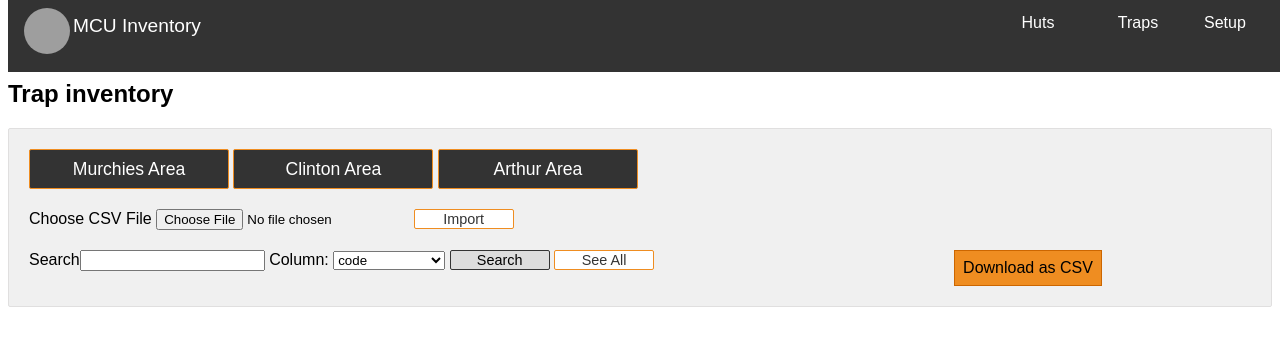
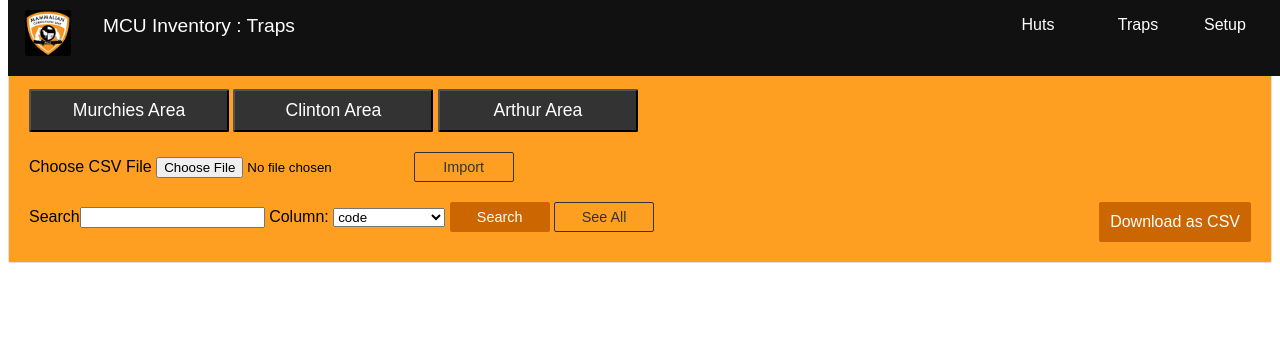
Before and after one commit to yaorasa/MCUDB, a PHP site: page /MCU/mcutrap.php in a window 1280 px wide. Shown: the top 346 px of the page. Run offline with PHP 8.4, Linux system fonts and the light colour scheme; data that the repository does not hold is empty; grey boxes are pictures that could not be loaded.

Commit message:
Added styling to trap page

```diff
--- a/mcutrap.php
+++ b/mcutrap.php
@@ -439,11 +439,12 @@ if (isset($_POST["import"])) {
         }
 
         .outer-scontainer {
-            background: #F0F0F0;
+            background: #FF9F21;
             border: #e0dfdf 1px solid;
             padding: 20px;
             border-radius: 2px;
             width: auto;
+            padding-top: 80px;
         }
 
         .input-row {
@@ -452,28 +453,31 @@ if (isset($_POST["import"])) {
         }
 
         .btn-submit {
-            background: white;
-            border: #EF8D21 1px solid;
+            background: #FF9F21;
+            border: #333 1px solid;
+            /* darker orange #CC6600*/
             color: #333;
             font-size: 0.9em;
             width: 100px;
             border-radius: 2px;
             cursor: pointer;
+            padding:6px;
         }
 
         .btn-search {
-            border: 1px solid #333;
-            color: #000;
-            background-color: #ddd;
+            border: 1px solid #CC6600;
+            color: #fff;
+            background-color: #CC6600;
             font-size: 0.9em;
             width: 100px;
             border-radius: 2px;
             cursor: pointer;
+            padding:6px;
         }
 
         .btn-area {
             background: #333;
-            border: #EF8D21 1px solid;
+            /* border: #EF8D21 1px solid; */
             color: white;
             font-size: 1.1em;
             width: 200px;
@@ -535,27 +539,27 @@ if (isset($_POST["import"])) {
         a.export:visited {
             display: inline-block;
             text-decoration: none;
-            background: #EF8D21;
+            background: #CC6600;
             border: #CC6600 1px solid;
-            color: black;
-
-            padding: 8px;
-            margin-left: 300px;
+            color: #fff;
+            padding: 10px;
+            border-radius: 2px;
         }
 
         .searchExport {
             display: flex;
-            justify-content: flex-start;
+            justify-content: space-between;
             align-items: flex-start;
+
         }
 
         .navbar {
             display: grid;
-            grid-template-columns: 50px 1fr 100px 100px 100px;
+            grid-template-columns: 80px 1fr 100px 100px 100px;
             overflow: hidden;
             position: fixed;
             top: 0px !important;
-            background-color: #333;
+            background-color: #111;
             width: 100%;
         }
 
@@ -564,7 +568,7 @@ if (isset($_POST["import"])) {
             font-size: 16px;
             color: white;
             text-align: center;
-            padding: 14px 16px;
+            padding: 16px 16px;
             text-decoration: none;
         }
 
@@ -578,7 +582,7 @@ if (isset($_POST["import"])) {
             border: none;
             outline: none;
             color: white;
-            padding: 14px 16px;
+            padding: 16px 16px;
             background-color: inherit;
             font-family: inherit;
             margin: 0;
@@ -601,7 +605,7 @@ if (isset($_POST["import"])) {
         .dropdown-content a {
             float: none;
             color: black;
-            padding: 12px 16px;
+            padding: 5px;
             text-decoration: none;
             display: block;
             text-align: left;
@@ -623,15 +627,14 @@ if (isset($_POST["import"])) {
             margin: 15px;
         }
 
-        h2 {
-            padding-top: 60px;
-            ;
-        }
+        /* h2 {
+            padding-top: 80px;
+        } */
 
         .logo-image img {
             width: 46px;
             height: 46px;
-            border-radius: 50%;
+            border-radius: 5%;
             overflow: hidden;
             margin-top: -6px;
         }
@@ -693,18 +696,19 @@ if (isset($_POST["import"])) {
             link.click();
             document.body.removeChild(link);
         }
+
     </script>
 </head>
 
 
 <body>
     <div class="navbar sticky">
-        <a class="navbar-brand" href="/">
+        <a class="navbar-brand" href="http://localhost/MCU/mcuDB/mcutrap.php">
             <div class="logo-image">
-                <img src="https://static.wikia.nocookie.net/disney/images/6/69/Marvel_Cinematic_Universe_Logo.png/revision/latest?cb=20160729172402" class="img-fluid">
+                <img src="./img/MCU_logo.jpg" class="img-fluid">
             </div>
         </a>
-        <p id="mainNav">MCU Inventory</p>
+        <p id="mainNav">MCU Inventory : Traps</p>
         <a href="http://localhost/MCU/mcuDB/mcuhut.php">Huts</a>
         <a href="http://localhost/MCU/mcuDB/mcutrap.php">Traps</a>
         <div class="dropdown">
@@ -717,7 +721,7 @@ if (isset($_POST["import"])) {
         </div>
     </div>
 
-    <h2>Trap inventory</h2>
+    <!-- <h2>Trap inventory</h2> -->
 
     <div id="response" class="
     <?php if (!empty($type)) {
```
Also changed, not shown: img/MCU_logo.jpg (added).
